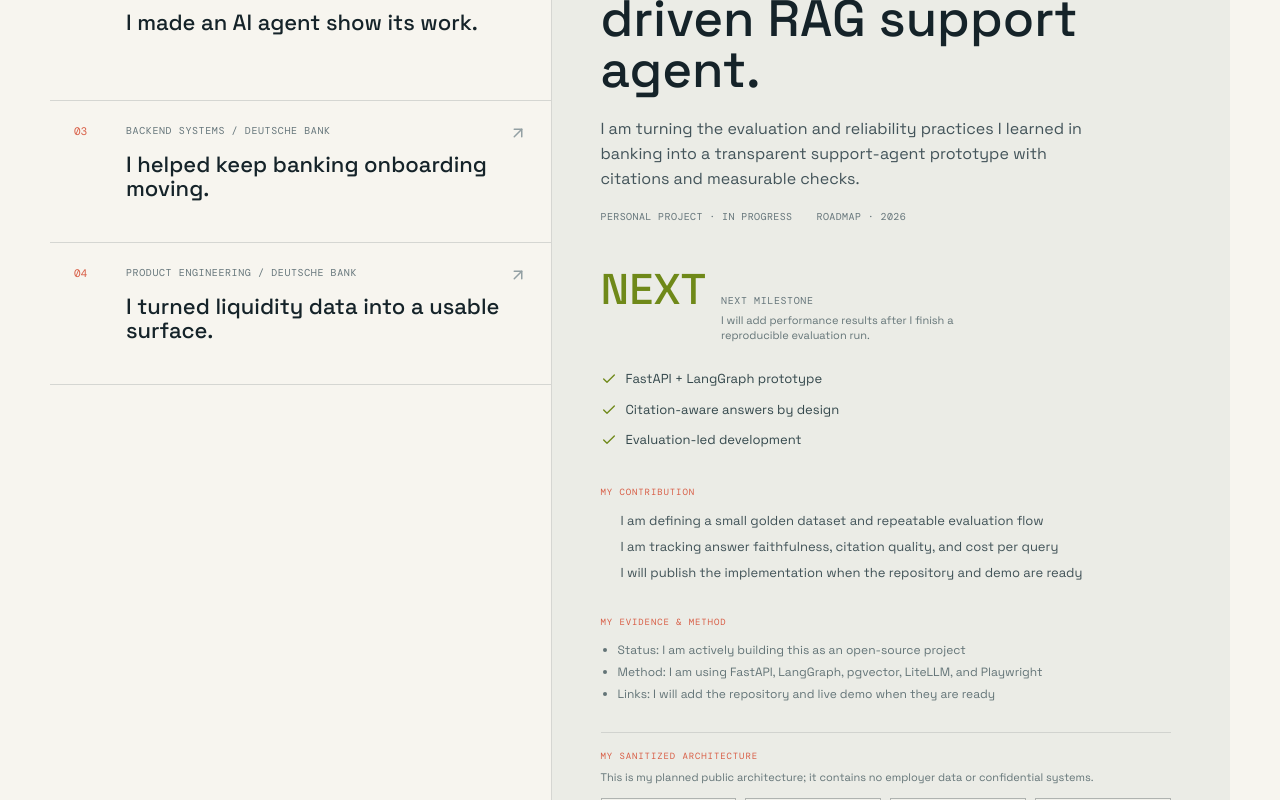
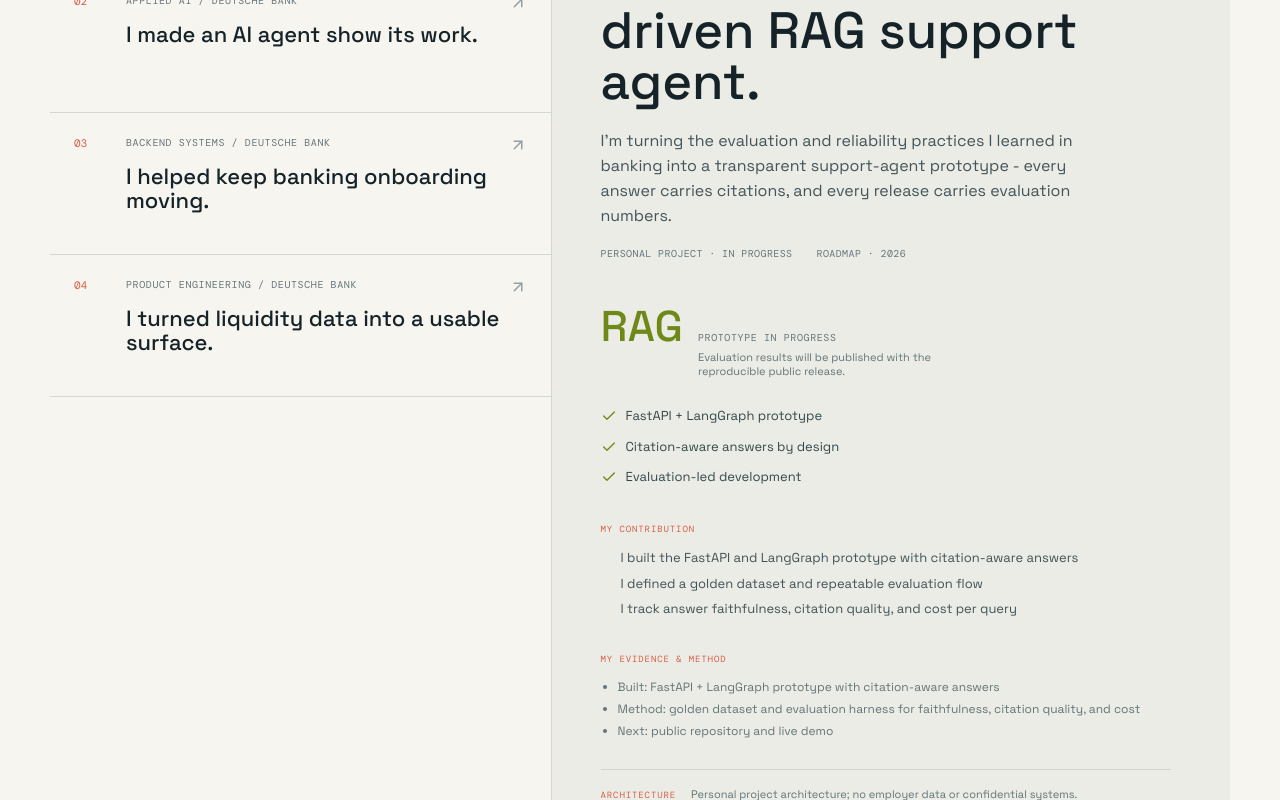
Before and after one commit to anushadagar1407/portfolio, a React (Vite) app: page / in a window 1280 px wide. Shown: the part 1540-2340 px from the top of the page. Built offline with nearby package versions, Linux system fonts and the light colour scheme.

Commit message:
refine portfolio copy and recruiter signals

```diff
--- a/src/main.jsx
+++ b/src/main.jsx
@@ -9,17 +9,17 @@ const projects = [
     number: '01',
     type: 'Personal project / In progress',
     title: 'CiteGuard: an eval-driven RAG support agent.',
-    summary: 'I am turning the evaluation and reliability practices I learned in banking into a transparent support-agent prototype with citations and measurable checks.',
-    outcome: 'NEXT',
-    outcomeLabel: 'next milestone',
+    summary: "I'm turning the evaluation and reliability practices I learned in banking into a transparent support-agent prototype - every answer carries citations, and every release carries evaluation numbers.",
+    outcome: 'RAG',
+    outcomeLabel: 'prototype in progress',
     details: ['FastAPI + LangGraph prototype', 'Citation-aware answers by design', 'Evaluation-led development'],
-    responsibilities: ['I am defining a small golden dataset and repeatable evaluation flow', 'I am tracking answer faithfulness, citation quality, and cost per query', 'I will publish the implementation when the repository and demo are ready'],
+    responsibilities: ['I built the FastAPI and LangGraph prototype with citation-aware answers', 'I defined a golden dataset and repeatable evaluation flow', 'I track answer faithfulness, citation quality, and cost per query'],
     role: 'Personal project · in progress',
     period: 'Roadmap · 2026',
-    metricNote: 'I will add performance results after I finish a reproducible evaluation run.',
-    evidence: ['Status: I am actively building this as an open-source project', 'Method: I am using FastAPI, LangGraph, pgvector, LiteLLM, and Playwright', 'Links: I will add the repository and live demo when they are ready'],
+    metricNote: 'Evaluation results will be published with the reproducible public release.',
+    evidence: ['Built: FastAPI + LangGraph prototype with citation-aware answers', 'Method: golden dataset and evaluation harness for faithfulness, citation quality, and cost', 'Next: public repository and live demo'],
     architecture: ['Question', 'Retriever', 'Agent + citations', 'Evaluation record'],
-    architectureNote: 'This is my planned public architecture; it contains no employer data or confidential systems.',
+    architectureNote: 'Personal project architecture; no employer data or confidential systems.',
     stack: 'FastAPI · LangGraph · pgvector · LiteLLM · Playwright',
     accent: 'lime',
     openSource: true,
@@ -33,13 +33,13 @@ const projects = [
     outcome: '93.6%',
     outcomeLabel: 'breach-detection accuracy',
     details: ['230+ evaluated agent runs', '18% process-outcome gap uncovered', 'Structured records and audit trails'],
-    responsibilities: ['I designed the evaluation data model and FastAPI endpoints', 'I built an Agent Registry and reliability views for repeatable comparison', 'I tracked intermediate reasoning signals instead of only final labels'],
+    responsibilities: ['I designed the evaluation data model and FastAPI endpoints', 'I built an Agent Registry and comparison views for repeatable analysis', 'I tracked intermediate reasoning signals instead of only final labels'],
     role: 'Software Engineer Intern · AI Agent Evaluation',
     period: 'Feb 2026 — Jul 2026',
     metricNote: 'Accuracy measured across 230+ evaluated agent runs.',
-    evidence: ['Architecture: workflow input → agent run → evaluator → structured audit record', 'Method: I used repeatable runs with process-level signals, final outcomes, and reliability metrics', 'Access: This was internal Deutsche Bank work, so I am showing only a sanitized view'],
+    evidence: ['Architecture: workflow input → agent run → evaluator → structured audit record', 'Method: repeatable runs with process-level signals, final outcomes, and quality metrics', 'Access: Internal work - sanitized view'],
     architecture: ['Workflow input', 'Agent run', 'Evaluator', 'Audit record'],
-    architectureNote: 'I removed confidential banking data and internal system names from this view.',
+    architectureNote: 'Confidential banking data and internal system names are omitted.',
     stack: 'Python · FastAPI · Next.js · SQLite · Google ADK · LiteLLM · Ollama',
     accent: 'coral',
   },
@@ -48,17 +48,17 @@ const projects = [
     number: '03',
     type: 'Backend systems / Deutsche Bank',
     title: 'I helped keep banking onboarding moving.',
-    summary: 'I worked on Java and Spring Boot services for commercial-banking onboarding, using SQL analysis, tests, reviews, and delivery practices throughout the work.',
+    summary: 'Production Java/Spring Boot APIs for commercial-banking onboarding - I shipped service-layer changes with SQL-backed validation and owned release-readiness checks across tests, reviews, and CI/CD.',
     outcome: 'API-first',
     outcomeLabel: 'integration mindset',
     details: ['Java · Spring Boot · REST · SQL', 'Production releases across service layers', 'Collaborated with banking stakeholders'],
-    responsibilities: ['I implemented onboarding API features and service-layer changes', 'I used SQL and logs to investigate workflow behaviour and defects', 'I contributed to unit tests, reviews, CI/CD, and release readiness'],
+    responsibilities: ['I shipped onboarding API features and service-layer changes', 'I used SQL and logs to investigate workflow behaviour and defects', 'I owned release-readiness checks across unit tests, reviews, and CI/CD'],
     role: 'Associate Engineer · Commercial Banking Onboarding',
     period: 'Jul 2026 — Aug 2026',
     metricNote: 'Scope: production onboarding API changes and release-readiness checks.',
-    evidence: ['Architecture: Java/Spring Boot REST services integrated with SQL-backed banking workflows', 'Method: I used SQL analysis, application logs, unit tests, code reviews, and CI/CD checks', 'Access: This was internal Deutsche Bank work, so I am showing only a sanitized view'],
+    evidence: ['Architecture: Java/Spring Boot REST services integrated with SQL-backed banking workflows', 'Method: SQL analysis, application logs, unit tests, code reviews, and CI/CD checks', 'Access: Internal work - sanitized view'],
     architecture: ['Client request', 'Spring Boot API', 'Validation + SQL', 'Release checks'],
-    architectureNote: 'I have omitted internal workflow names and banking integrations from this view.',
+    architectureNote: 'Internal workflow names and banking integrations are omitted.',
     stack: 'Java · Spring Boot · REST APIs · SQL · Jenkins · GitHub Actions',
     accent: 'aqua',
   },
@@ -75,9 +75,9 @@ const projects = [
     role: 'Software Engineer Intern, Corporate Bank Liquidity Dashboard',
     period: 'Apr 2025 — Sep 2025',
     metricNote: 'Coverage measured across 20 Playwright suites; manual QA effort compared before and after automation.',
-    evidence: ['Architecture: React dashboard → backend APIs → banking data views', 'Method: I used Playwright suites, Allure reporting, and CI/CD gates', 'Access: This was internal Deutsche Bank work, so I am showing only a sanitized view'],
+    evidence: ['Architecture: React dashboard → backend APIs → banking data views', 'Method: Playwright suites, Allure reporting, and CI/CD gates', 'Access: Internal work - sanitized view'],
     architecture: ['React dashboard', 'Backend APIs', 'Data views', 'Playwright + Allure'],
-    architectureNote: 'I represent user and banking data only as generic data views here.',
+    architectureNote: 'User and banking data are represented as generic data views.',
     stack: 'React · API integration · Playwright · Allure · CI/CD',
     accent: 'lime',
   },
@@ -106,7 +106,7 @@ function ArchitectureMap() {
 function ArchitectureFlow({ project }) {
   return (
     <div className="architecture-evidence">
-      <div className="architecture-heading"><span>MY SANITIZED ARCHITECTURE</span><small>{project.architectureNote}</small></div>
+      <div className="architecture-heading"><span>ARCHITECTURE</span><small>{project.architectureNote}</small></div>
       <ol className="architecture-flow" aria-label={`${project.title} sanitized architecture flow`}>
         {project.architecture.map((step, index) => (
           <li key={step}><span>{String(index + 1).padStart(2, '0')}</span><strong>{step}</strong>{index < project.architecture.length - 1 && <ArrowUpRight size={15} aria-hidden="true" />}</li>
@@ -164,7 +164,7 @@ function App() {
               <a className="button button-primary" href="#work">Explore selected work <ArrowUpRight size={17} /></a>
               <a className="button button-quiet" href="/Anusha_Dagar_Resume.pdf" download>Download resume <ArrowUpRight size={17} /></a>
             </div>
-            <div className="hero-metrics" aria-label="Selected results"><div><strong>93.6%</strong><span>breach detection<small>230+ agent runs</small></span></div><div><strong>95%</strong><span>test coverage<small>20 Playwright suites</small></span></div><div><strong>50%</strong><span>less manual QA<small>after regression automation</small></span></div><div><strong>20%</strong><span>faster onboarding<small>digital-banking journey</small></span></div></div>
+            <div className="hero-metrics" aria-label="Selected results"><div><strong>93.6%</strong><span>breach detection<small>230+ agent runs</small></span></div><div><strong>95%</strong><span>test coverage<small>20 Playwright suites</small></span></div><div><strong>50%</strong><span>less manual QA<small>after regression automation</small></span></div><div><strong>20%</strong><span>shorter lead time<small>customer onboarding journey</small></span></div></div>
             <div className="hero-meta"><div><span>FOCUS</span><strong>Applied AI · Backend · Full-stack</strong></div><div><span>LOCATION</span><strong>Vancouver, BC · Canada</strong></div><div><span>STATUS</span><strong>Canadian Permanent Resident · open to full-time</strong></div></div>
           </div>
           <ArchitectureMap />
@@ -216,27 +216,27 @@ function App() {
         <section id="experience" className="experience-section section-pad">
           <div className="section-intro"><span className="section-index">03 / EXPERIENCE</span><h2>Banking was my systems education.</h2><p>These roles show the scope of work I took on and the problems I helped solve.</p></div>
           <div className="timeline">
-            <div className="timeline-item"><span>Jul—Aug 2026</span><div><strong>Deutsche Bank</strong><p>Associate Engineer, Commercial Banking Onboarding · Berlin</p><p className="timeline-note">I moved into commercial banking onboarding systems after my thesis internship.</p><ul><li>I developed secure Java/Spring Boot REST APIs for workflow automation and validation.</li><li>I used SQL analysis, logs, tests, reviews, and CI/CD checks for stable production releases.</li></ul></div></div>
+            <div className="timeline-item"><span>Jul—Aug 2026</span><div><strong>Deutsche Bank</strong><p>Associate Engineer, Commercial Banking Onboarding · Berlin</p><p className="timeline-note">I moved into commercial banking onboarding systems after my thesis internship.</p><ul><li>I shipped secure Java/Spring Boot REST APIs for workflow automation and validation.</li><li>I owned release-readiness checks using SQL analysis, application logs, tests, reviews, and CI/CD.</li></ul></div></div>
             <div className="timeline-item"><span>Feb—Jul 2026</span><div><strong>Deutsche Bank</strong><p>Software Engineer Intern, Master’s Thesis — AI Agent Evaluation · Berlin</p><ul><li>I built process-aware LLM-agent evaluation tooling across 230+ evaluated runs, reaching 93.6% breach-detection accuracy.</li><li>I designed structured workflow tracking and audit trails and uncovered an 18% process-versus-outcome gap through reliability analysis.</li></ul></div></div>
             <div className="timeline-item"><span>Apr—Sep 2025</span><div><strong>Deutsche Bank</strong><p>Software Engineer Intern, Corporate Bank Liquidity Dashboard · Berlin</p><ul><li>I delivered React and backend API features for corporate-bank users with 95% automated regression coverage across 20 Playwright suites.</li><li>I added Allure reporting and CI feedback, reducing manual QA effort by 50%.</li></ul></div></div>
-            <div className="timeline-item"><span>2023—24</span><div><strong>Airtel Payments Bank</strong><p>Software Development Engineer, Assistant Manager — Technology · Gurgaon</p><ul><li>I developed Spring Boot, SQL, and React Native digital-banking onboarding flows.</li><li>I reduced customer-journey lead time by 20% and increased onboarding engagement by 30%.</li></ul></div></div>
+            <div className="timeline-item"><span>Jul 2023—Aug 2024</span><div><strong>Airtel Payments Bank</strong><p>Software Development Engineer, Assistant Manager — Technology · Gurgaon</p><ul><li>I developed Spring Boot, SQL, and React Native digital-banking onboarding flows.</li><li>I reduced customer-journey lead time by 20% and increased onboarding engagement by 30%.</li></ul></div></div>
             <div className="timeline-item"><span>May—Jul 2022</span><div><strong>Citi India</strong><p>Software Analyst Intern, Commodities Technology · Pune</p><ul><li>I used Python, MongoDB/SQL, and Swagger tooling to streamline configuration processing.</li><li>I reduced processing time by 15%.</li></ul></div></div>
           </div>
         </section>
 
         <section id="background" className="about-section section-pad">
-          <div id="about" className="about-copy"><span className="section-index">04 / BACKGROUND</span><h2>A little about me.</h2><p>From New Delhi to Berlin to Vancouver, I’ve worked where software meets high-stakes workflows. I bring a technical foundation, a business-school lens, and a habit of making context explicit.</p><ul className="about-points"><li>I ship AI systems with proof: evaluations, audit trails, and reliability metrics.</li><li>I build backend APIs banks can operate: tested, observable, and ready for safe releases.</li><li>I turn messy workflows into clear, human-ready software.</li><li>I communicate like a consultant: context first, jargon last.</li></ul><div className="about-links"><a href="https://www.linkedin.com/in/anusha-dagar-82834619a/" target="_blank" rel="noreferrer"><span className="social-mark">in</span>My LinkedIn <ArrowUpRight size={15} /></a><a href="https://github.com/anushadagar1407" target="_blank" rel="noreferrer"><span className="social-mark">gh</span>My GitHub <ArrowUpRight size={15} /></a></div></div>
-          <div className="background-columns"><div><span className="mini-label">EDUCATION</span><div className="background-row"><strong>M.Sc. Analytics & AI</strong><p>ESMT Berlin · Sep 2024 — Aug 2026<br />Grade 1.7 on the German scale (1.0 = best; approximately A-, with distinction)</p></div><div className="background-row"><strong>B.Tech. Electronics & Communication</strong><p>IGDTUW · Aug 2019 — Jun 2023<br />CGPA 7.95 / 10</p></div></div><div><span className="mini-label">LEADERSHIP</span><div className="background-row"><strong>Class Representative</strong><p>ESMT Berlin</p></div><div className="background-row"><strong>Co-President, Tech & Innovation Club</strong><p>ESMT Berlin</p></div><div className="background-row"><strong>Member</strong><p>Consulting · Investment · Women in Leadership · Sports Society</p></div></div></div>
+          <div id="about" className="about-copy"><span className="section-index">04 / BACKGROUND</span><h2>A little about me.</h2><p>From New Delhi to Berlin to Vancouver, I’ve spent 2+ years where software meets high-stakes workflows. I bring a technical foundation, a business-school lens, and a habit of writing things down clearly.</p><ul className="about-points"><li>I ship AI systems with evidence: evaluations, audit trails, and quality metrics.</li><li>I build backend APIs banks can operate: tested, observable, and ready for safe releases.</li><li>I turn messy workflows into clear, human-ready software.</li><li>I communicate like a consultant: context first, jargon last.</li></ul><div className="about-links"><a href="https://www.linkedin.com/in/anusha-dagar-82834619a/" target="_blank" rel="noreferrer"><span className="social-mark">in</span>My LinkedIn <ArrowUpRight size={15} /></a><a href="https://github.com/anushadagar1407" target="_blank" rel="noreferrer"><span className="social-mark">gh</span>My GitHub <ArrowUpRight size={15} /></a></div></div>
+          <div className="background-columns"><div><span className="mini-label">EDUCATION</span><div className="background-row"><strong>M.Sc. Analytics & AI</strong><p>ESMT Berlin · Sep 2024 — Aug 2026<br />Grade 1.7 on the German scale (1.0 = best; approximately A-, with distinction)</p></div><div className="background-row"><strong>B.Tech. Electronics & Communication</strong><p>IGDTUW · Aug 2019 — Jun 2023<br />CGPA 7.95 / 10</p></div></div><div><span className="mini-label">LEADERSHIP</span><div className="background-row"><strong>Class Representative</strong><p>ESMT Berlin</p></div><div className="background-row"><strong>Co-President, Tech & Innovation Club</strong><p>ESMT Berlin</p></div><div className="background-row"><strong>Member, student societies</strong><p>Consulting · Investment · Women in Leadership · Sports Society</p></div></div></div>
         </section>
 
         <section className="toolkit-section section-pad">
           <div className="toolkit-heading"><span className="section-index">05 / TOOLKIT</span><h2>My toolkit.</h2><p className="toolkit-lede">These are the tools I have used across production banking, applied AI research, and day-to-day delivery.</p></div>
-          <div className="toolkit-grid"><div><span>LANGUAGES</span><p>Python · Java · JavaScript · TypeScript · SQL</p></div><div><span>PRODUCT ENGINEERING</span><p>FastAPI · Spring Boot · React · Next.js · REST APIs</p></div><div><span>AI SYSTEMS</span><p>Google ADK · LiteLLM · LangGraph · Ollama · LLM evaluation</p></div><div><span>DELIVERY</span><p>Pytest · Playwright · Jenkins · GitHub Actions · Agile/Scrum</p></div></div>
+          <div className="toolkit-grid"><div><span>LANGUAGES</span><p>Python · Java · JavaScript · TypeScript · SQL</p></div><div><span>PRODUCT ENGINEERING</span><p>FastAPI · Spring Boot · React · Next.js · REST APIs</p></div><div><span>AI SYSTEMS</span><p>Google ADK · LiteLLM · LangGraph · RAG · pgvector · Ollama · LLM evaluation</p></div><div><span>DELIVERY</span><p>Pytest · Playwright · Jenkins · GitHub Actions · Agile/Scrum</p></div></div>
         </section>
 
         <section id="contact" className="contact-section section-pad">
           <div><span className="section-index">06 / CONTACT</span><h2>Let’s work on a hard problem<br /><em>and make it clear.</em></h2></div>
-          <div className="contact-cta"><p>I’m actively exploring software engineering and applied AI opportunities across Vancouver and Canada.</p><a className="email-link" href="mailto:dagaranusha@gmail.com">dagaranusha@gmail.com <ArrowUpRight size={20} /></a><button className="copy-button" onClick={copyEmail}>{copied ? <><Check size={15} /> Copied</> : <><Copy size={15} /> Copy email</>}</button></div>
+          <div className="contact-cta"><p>I’m actively exploring software engineering and applied AI opportunities in Vancouver and across Canada.</p><a className="email-link" href="mailto:dagaranusha@gmail.com">dagaranusha@gmail.com <ArrowUpRight size={20} /></a><button className="copy-button" onClick={copyEmail}>{copied ? <><Check size={15} /> Copied</> : <><Copy size={15} /> Copy email</>}</button></div>
         </section>
       </main>
 
```
